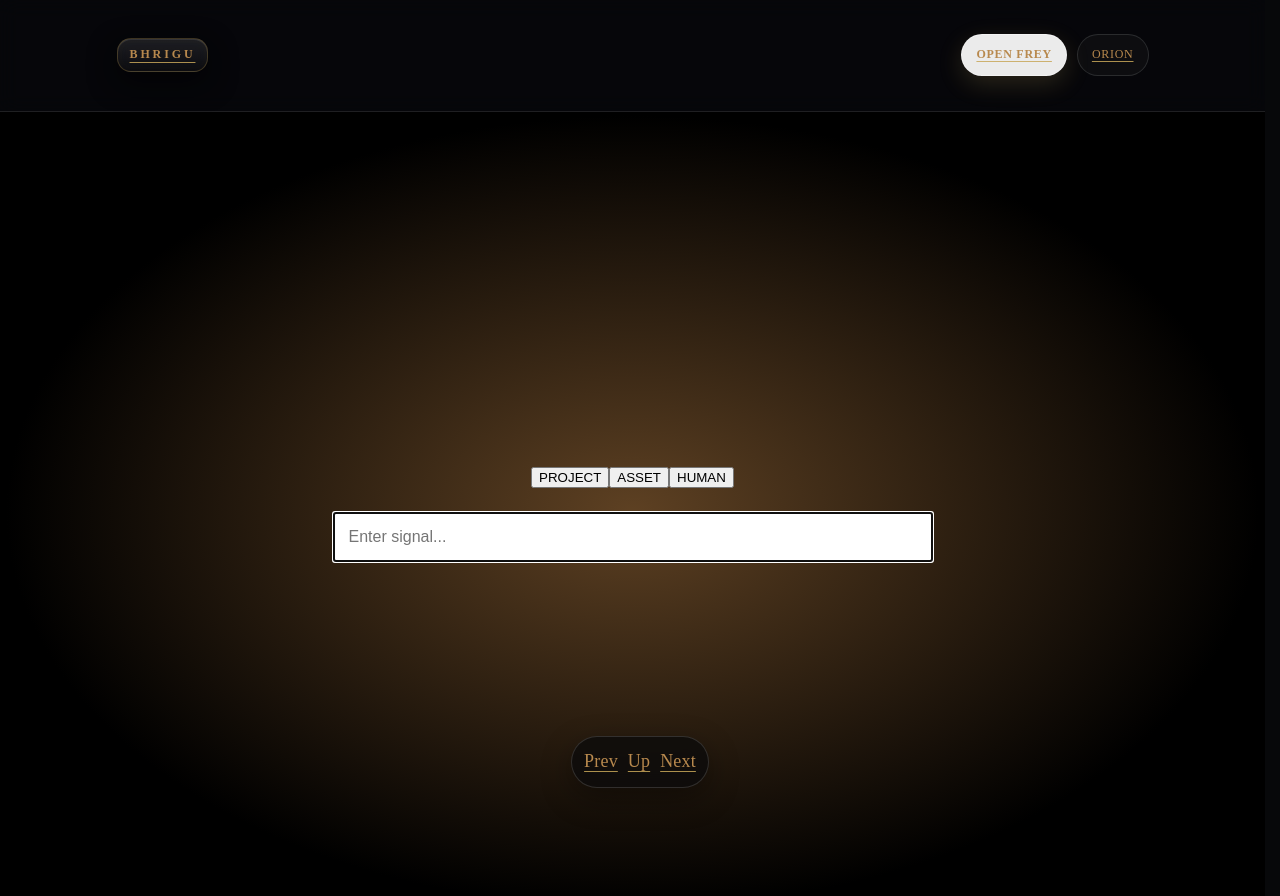
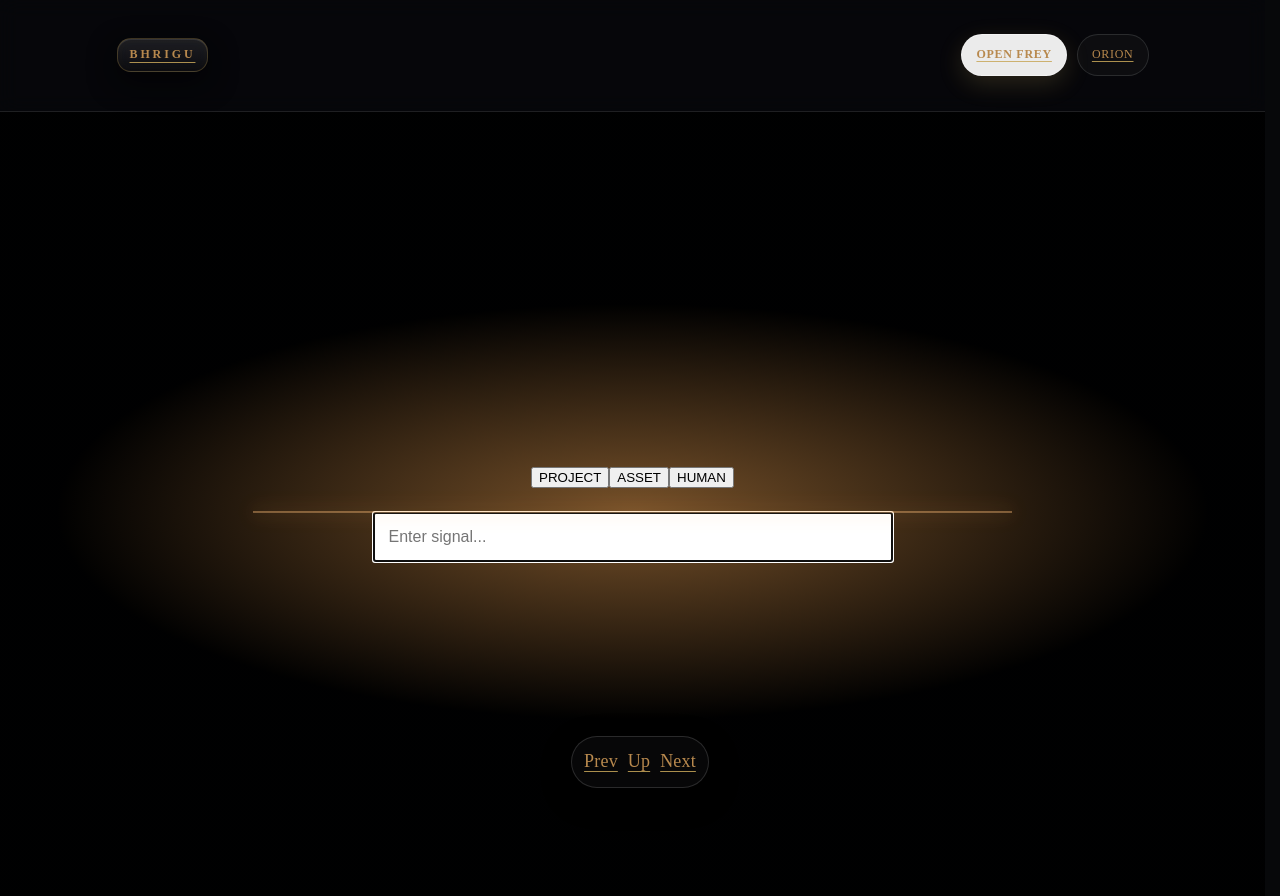
Before and after one commit to AiBhrigu/bhrigu-portal, a Next.js app: page /frey in a window 1280 px wide. Shown: the top 896 px of the page. Built offline with nearby package versions, Linux system fonts and the light colour scheme.

Commit message:
FREY_V5_2_TRUE_MEMBRANE

```diff
--- a/pages/frey.js
+++ b/pages/frey.js
@@ -19,10 +19,21 @@ export default function Frey() {
       display: "flex",
       alignItems: "center",
       justifyContent: "center",
-      background: "radial-gradient(ellipse at center, rgba(255,170,80,0.35) 0%, rgba(0,0,0,1) 70%)",
+      background: "radial-gradient(ellipse 70% 40% at center, rgba(255,170,80,0.45) 0%, rgba(0,0,0,0.95) 65%)",
+      position: "relative",
       color: "#e7c58f"
     }}>
-      <div style={{ width: "600px", textAlign: "center" }}>
+      <div style={{
+        position: "absolute",
+        width: "60%",
+        height: "1px",
+        background: "rgba(255,190,120,0.8)",
+        boxShadow: "0 0 18px rgba(255,170,80,0.9)",
+        top: "50%",
+        transform: "translateY(-50%)"
+      }} />
+
+      <div style={{ width: "520px", maxWidth: "90%", textAlign: "center" }}>
         <div style={{ marginBottom: "20px" }}>
           <button onClick={() => setMode("project")}>PROJECT</button>
           <button onClick={() => setMode("asset")}>ASSET</button>
```
